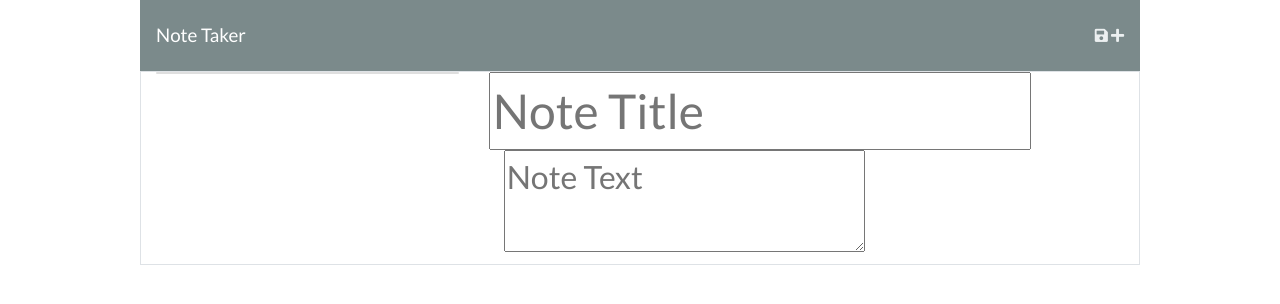
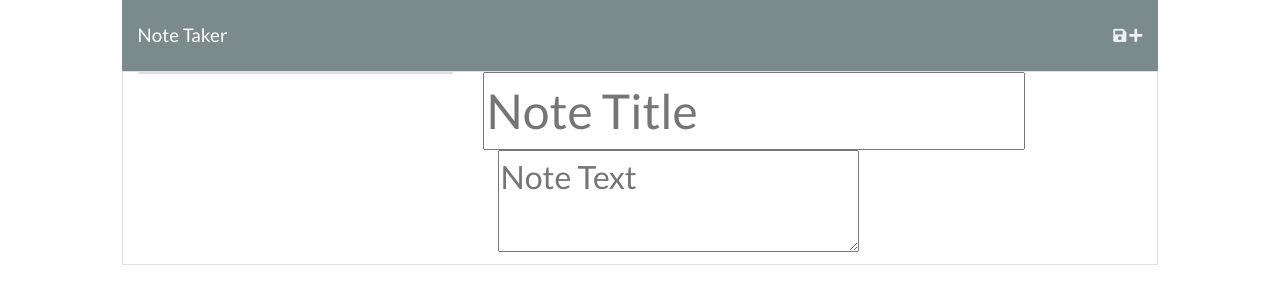
Before and after one commit to rekhawb/Note-Taker, a website: page public/notes.html in a window 1280 px wide. Drawn offline with nearby package versions, Linux system fonts and the light colour scheme; no server answers.

Commit message:
records updated db.json, css changes notes.html

```diff
--- a/db/db.json
+++ b/db/db.json
@@ -1,8 +1,4 @@
 [
-    {
-        "title": "Test Title",
-        "text": "Test text"
-    },
     {
         "title": "abc",
         "text": "abc",
--- a/public/notes.html
+++ b/public/notes.html
@@ -15,11 +15,11 @@
       integrity="sha384-mzrmE5qonljUremFsqc01SB46JvROS7bZs3IO2EmfFsd15uHvIt+Y8vEf7N7fWAU"
       crossorigin="anonymous"
     />
-  <!--  <link rel="stylesheet" href="/assets/css/styles.css" />-->
+   <link rel="stylesheet" href="./styles/style.css"/>
   </head>
 
   <body>
-    <nav class="navbar navbar-dark bg-dark mx-auto" style="width: 1000px;">
+    <nav class="navbar navbar-dark bg-dark">
       <a class="navbar-brand" href="/">Note Taker </a>
     <!--  <div class="icons">
       <button class="btn btn-primary saveBtn save-note" id="saveNote" ><i class="fas fa-save text-light"></i></button>
@@ -30,7 +30,7 @@
         <i class="fas fa-plus text-light new-note"></i>
       </div>
     </nav>
-    <div class="container-fluid border mx-auto" style="width: 1000px;">
+    <div class="container-fluid border" >
       <div class="row">
         <div class="col-4 list-container">
           <div class="card">
@@ -44,7 +44,7 @@
             maxlength="28"
             type="text"
           />
-          <div class="col-8" style="font-size: 2rem; border:none">
+          <div class="col-8" style="font-size: 2rem; border:0px">
           <textarea class="note-textarea" id ="noteText" placeholder="Note Text"></textarea>
         </div>
         </div>
```
